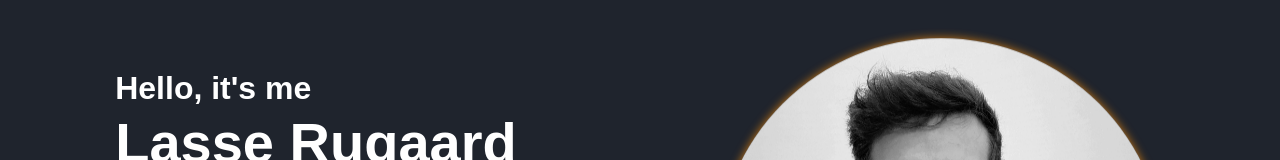
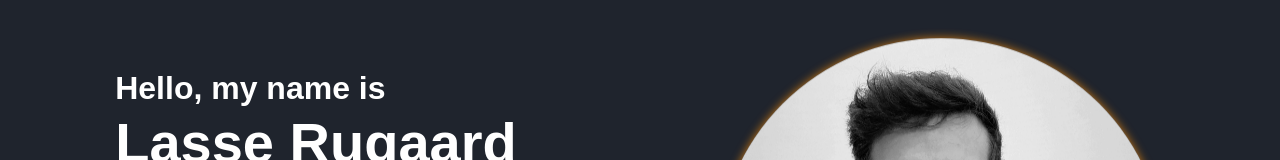
Before and after one commit to Lasse-R/portfolioPage, a plain HTML site: page index.html in a window 1280 px wide. Shown: the part 154-314 px from the top of the page. Drawn offline with nearby package versions, Linux system fonts and the light colour scheme.

Commit message:
very small correction to home section

```diff
--- a/index.html
+++ b/index.html
@@ -33,7 +33,7 @@
     <!-- Home -->
     <section class="home" id="home">
         <div class="home-content">
-            <h3>Hello, it's me</h3>
+            <h3>Hello, my name is</h3>
             <h1>Lasse Rugaard Rasmussen</h1>
             <h3>And I'm a <span class="multiple-text"></span></h3>
             <p>As a Computer Scientist, I possess a deep understanding of coding languages,
```
